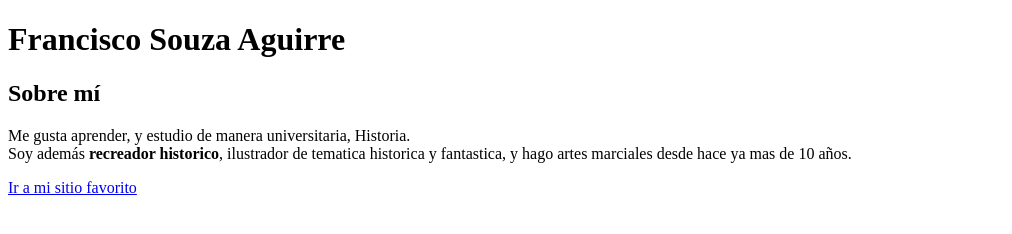
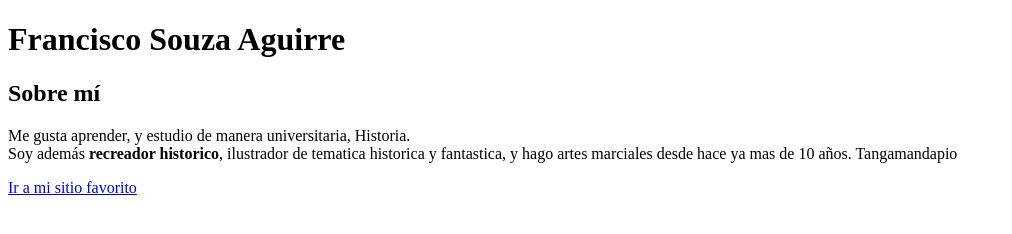
Before and after one commit to Yoritomito/DiplomaturaUTN, a plain HTML site: page mi-primera-web/index.html in a window 1280 px wide. Shown: the whole page, without its empty margins (0-1012 px from the left). Drawn offline with Linux system fonts and the light colour scheme.

Commit message:
Added tangamandapio

```diff
--- a/mi-primera-web/index.html
+++ b/mi-primera-web/index.html
@@ -10,7 +10,7 @@
         <h2>Sobre mí</h2>
             <p>Me gusta aprender, y estudio de manera universitaria, Historia.
                 <br>Soy además <strong>recreador historico</strong>, ilustrador de
-                tematica historica y fantastica, y hago artes marciales desde hace ya mas de 10 años.
+                tematica historica y fantastica, y hago artes marciales desde hace ya mas de 10 años. Tangamandapio
             </p>
             <a href="https://www.themorgan.org/collection/Crusader-Bible">Ir a mi sitio favorito</a>
 </body>
```
